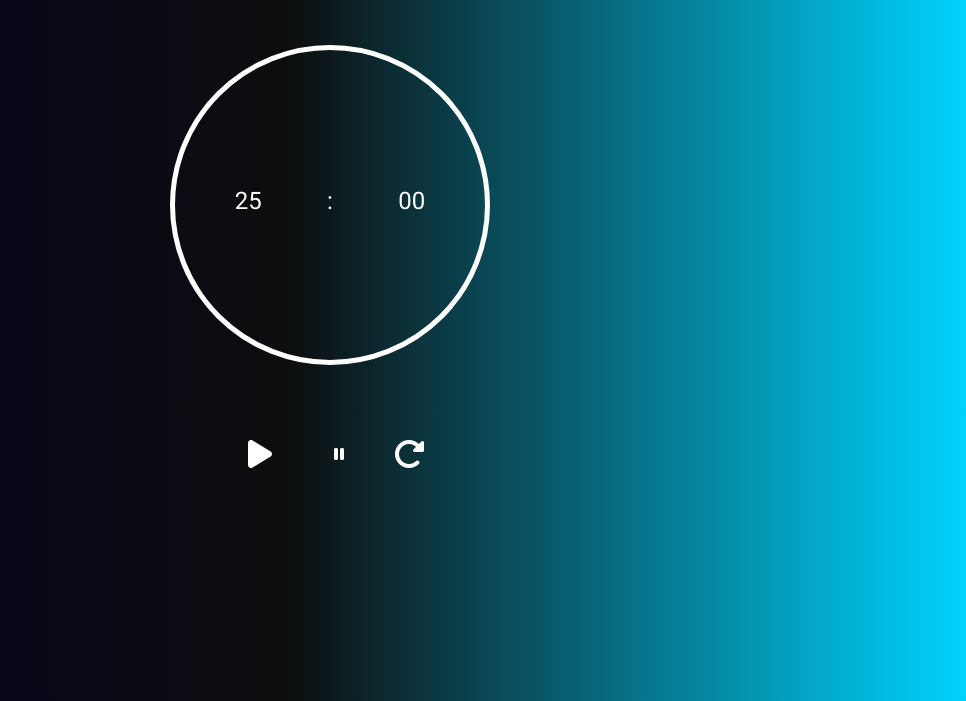
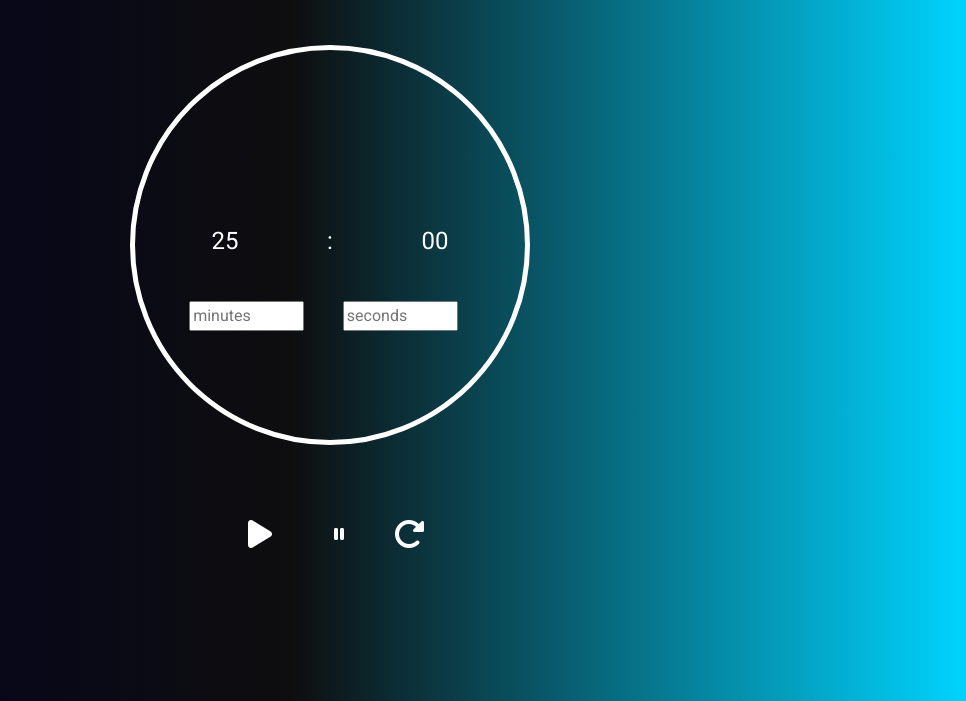
Before and after one commit to nezmustafa123/pomodoro, a plain HTML site: page index.html in a window 1280 px wide. Shown: the part 99-800 px from the top of the page, without its empty margins (310-1276 px from the left). Drawn offline with nearby package versions, Linux system fonts and the light colour scheme.

Commit message:
added new input elements

```diff
--- a/index.html
+++ b/index.html
@@ -36,6 +36,8 @@
                   </div>
 
               </div>
+              <input class= "input-minutes" type="text" placeholder = "minutes">
+              <input class= "input-seconds" type="text" placeholder = "seconds">
           </div>
 
           <div>
--- a/script.js
+++ b/script.js
@@ -5,7 +5,10 @@ var myInterval = 0;
 var click = new Audio('click.mp3');
 var bell = new Audio('bell.mp3');
 
+var minuteInput = document.querySelector('.input-minutes');
+var secondsInput = document.querySelector('.input-seconds');
 var pause = document.querySelector('.btn_pause');
+
 
 function formatSeconds(sec) {
     if(sec === 0 ) {
@@ -26,11 +29,13 @@ function template() {
 // seconds = 59;
 
 function start() {
+  minutes = minuteInput.value;
+  seconds = secondsInput.value;
     click.play();
 
+    document.querySelector('.input-minutes').value = '';
+    document.querySelector('.input-seconds').value = '';
     //change number in timer
-
-
 
     document.getElementById("minutes").innerHTML = minutes;
     document.getElementById("seconds").innerHTML = formatSeconds(seconds);
@@ -41,7 +46,15 @@ function start() {
     var seconds_interval = setInterval(secondsTimer, 1000);
 
 //has to be declared inside the start function
+      pause.addEventListener('click', function(e) {
+       e.preventDefault();
+//        clearInterval(minutes_interval);
+        clearInterval(seconds_interval);
+    });
 
+
+
+};
 function minutesTimer() {
     //will fire every 6000 milliseconds
     //and decrease the minunte number
@@ -75,10 +88,9 @@ function secondsTimer() {
    }
 
 
-    pause.addEventListener('click', function(e) {
-       e.preventDefault();
-//        clearInterval(minutes_interval);
-        clearInterval(seconds_interval);
-    }
-
-)};
+//    pause.addEventListener('click', function(e) {
+//       e.preventDefault();
+////        clearInterval(minutes_interval);
+//        clearInterval(seconds_interval);
+//    });
+//
--- a/styles.css
+++ b/styles.css
@@ -15,13 +15,30 @@ body  {
 .timer{
     color: #fff;
     text-align: center;
-    width: 20rem;
-    height: 20rem;
+    width: 25rem;
+    height: 25rem;
     border: 5px solid #fff;
-    border-radius: 10rem;
+    border-radius: 50%;
     display: flex;
     justify-content: center;
     align-items: center;
+}
+
+.input-minutes {
+    display: inline-block;
+    position: absolute;
+    top: 50%;
+    left: 39%;
+    width: 9%;
+
+}
+.input-seconds {
+    display: inline-block;
+    position: absolute;
+    top: 50%;
+    left: 51%;
+    width: 9%;
+
 }
 
 .fa-play, .fa-redo-alt, .fa-pause {
```
